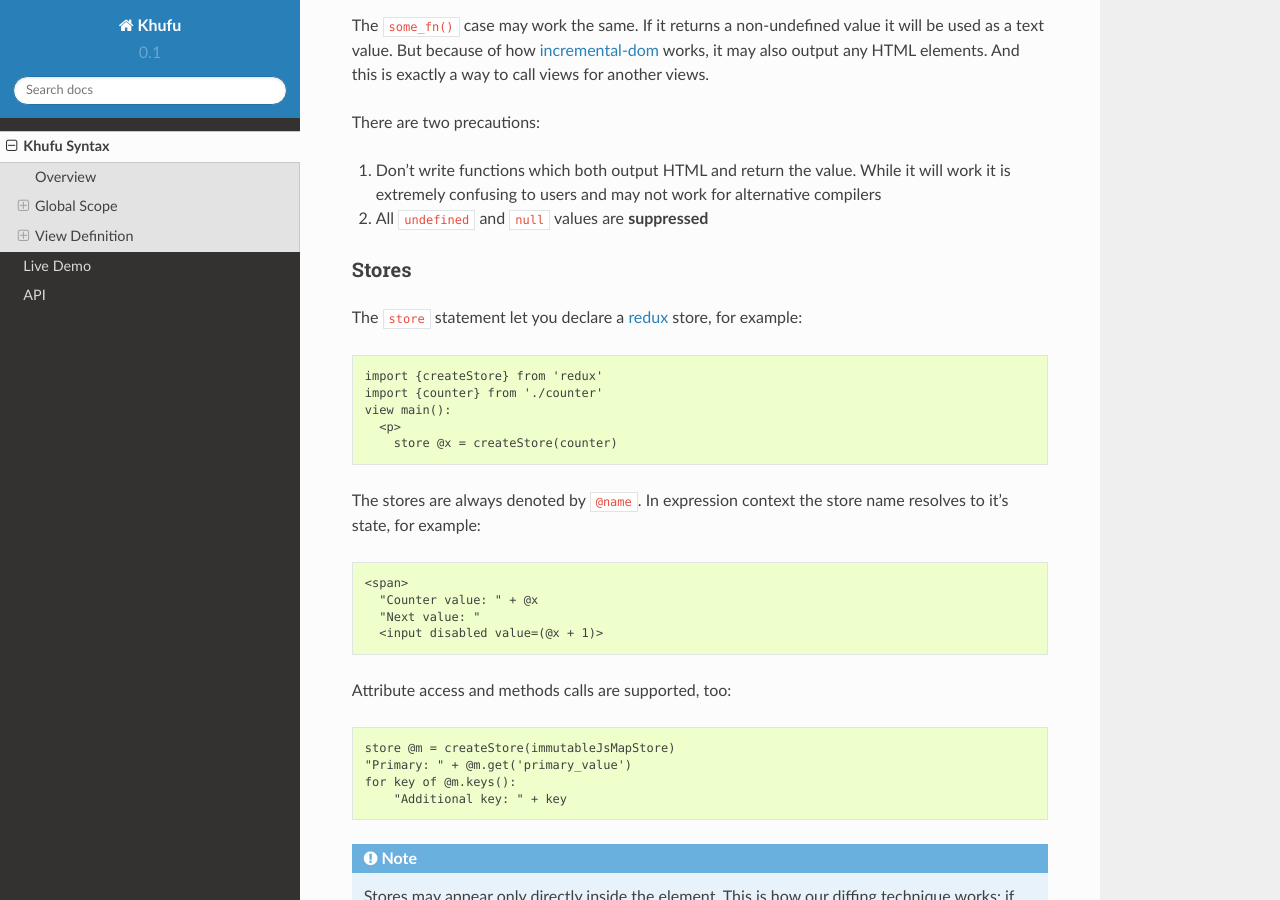
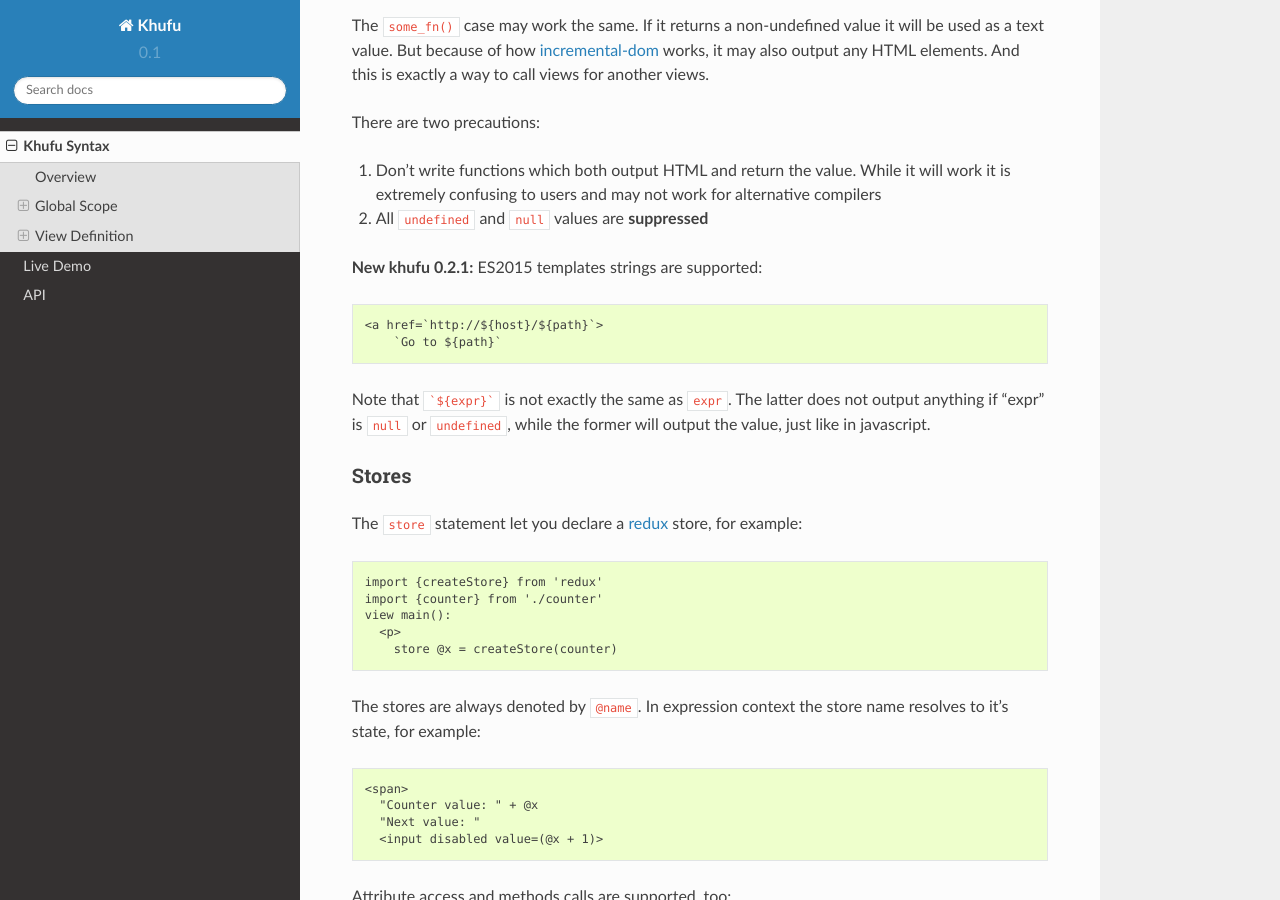
Before and after one commit to tailhook/khufu, a Sphinx documentation site: the page built from doc/syntax.rst, in a window 1280 px wide and 900 px high, scrolled down 5055 px. Built offline with Sphinx 7.4.7 and the Read the Docs theme 2.0.0, drawn with Linux system fonts in a browser that asks for light colours.

Commit message:
Document template strings

````diff
--- a/doc/syntax.rst
+++ b/doc/syntax.rst
@@ -259,6 +259,15 @@ There are two precautions:
    alternative compilers
 2. All ``undefined`` and ``null`` values are **suppressed**
 
+**New khufu 0.2.1:** ES2015 templates strings are supported::
+
+    <a href=`http://${host}/${path}`>
+        `Go to ${path}`
+
+Note that ```${expr}``` is not exactly the same as ``expr``. The latter does
+not output anything if "expr" is ``null`` or ``undefined``, while the former
+will output the value, just like in javascript.
+
 
 Stores
 ------
````
